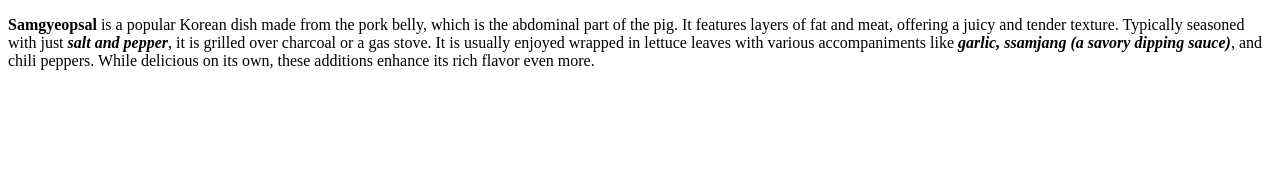
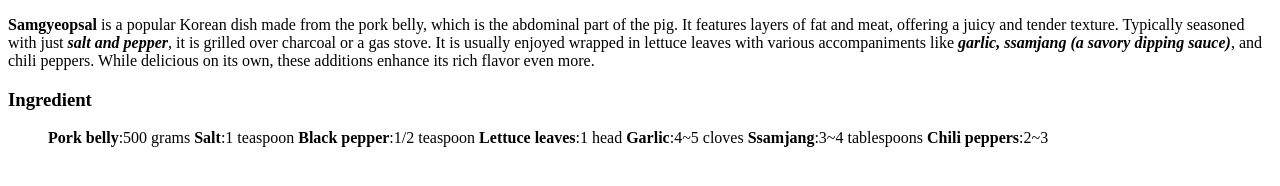
Before and after one commit to Nomad-Hy/odin-recipes, a plain HTML site: page recipes/grilled-porkbelly.html in a window 1280 px wide. Shown: the part 420-606 px from the top of the page. Drawn offline with Linux system fonts and the light colour scheme.

Commit message:
Add the list of ingredients for porkbelly
This will be helpful for buying ingredients to cook the porkbelly

```diff
--- a/recipes/grilled-porkbelly.html
+++ b/recipes/grilled-porkbelly.html
@@ -9,6 +9,32 @@
         <p><h1>Grilled-porkbelly</h1></p>
         <img src="https://www.google.com/url?sa=i&url=https%3A%2F%2Fstock.adobe.com%2Fimages%2Fpork-belly-samgyeopsal%2F415503068&psig=AOvVaw2TGKjdwYIP75IoRkpArwzy&ust=1726286123337000&source=images&cd=vfe&opi=89978449&ved=0CBEQjRxqFwoTCJjAteeEv4gDFQAAAAAdAAAAABAI" alt="This is Korean grilled-porkbelly" width="310" height="310">
         <p><h3>Description</h3></p>
+
         <p><strong>Samgyeopsal</strong> is a popular Korean dish made from the pork belly, which is the abdominal part of the pig. It features layers of fat and meat, offering a juicy and tender texture. Typically seasoned with just <strong><em>salt and pepper</em></strong>, it is grilled over charcoal or a gas stove. It is usually enjoyed wrapped in lettuce leaves with various accompaniments like <strong><em>garlic, ssamjang (a savory dipping sauce)</em></strong>, and chili peppers. While delicious on its own, these additions enhance its rich flavor even more.</p>
+        <p><h3>Ingredient</h3></p>
+        <p><ul>
+            <list>
+                <strong>Pork belly</strong>:500 grams
+            </list>
+            <list>
+                <strong>Salt</strong>:1 teaspoon
+            </list>
+            <list>
+                <strong>Black pepper</strong>:1/2 teaspoon
+            </list>
+            <list>
+                <strong>Lettuce leaves</strong>:1 head
+            </list>
+            <list>
+                <strong>Garlic</strong>:4~5 cloves
+
+            </list>
+            <list>
+                <strong>Ssamjang</strong>:3~4 tablespoons
+            </list>
+            <list>
+                <strong>Chili peppers</strong>:2~3
+            </list>
+        </ul></p>
     </body>
 </html>
```
